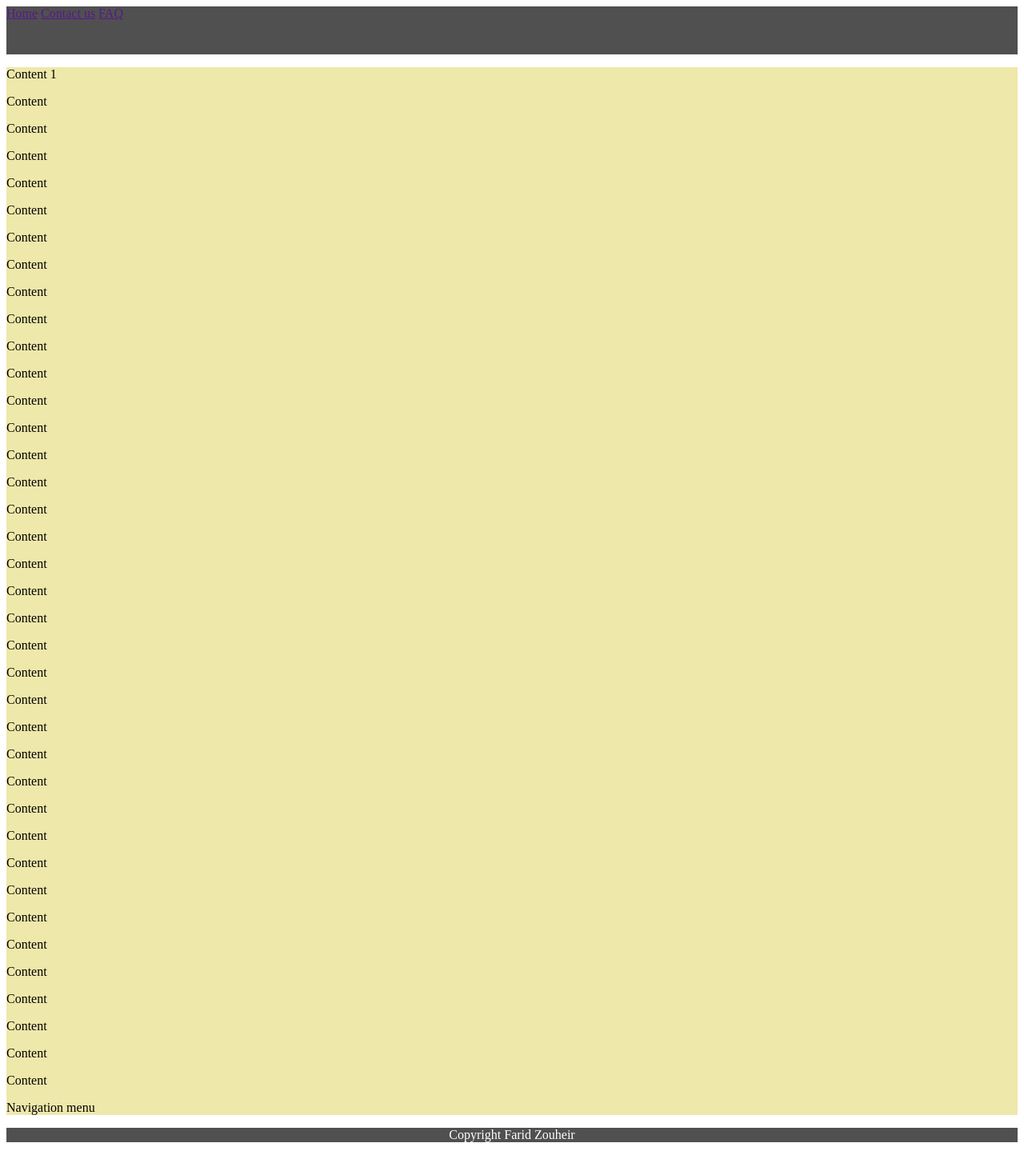
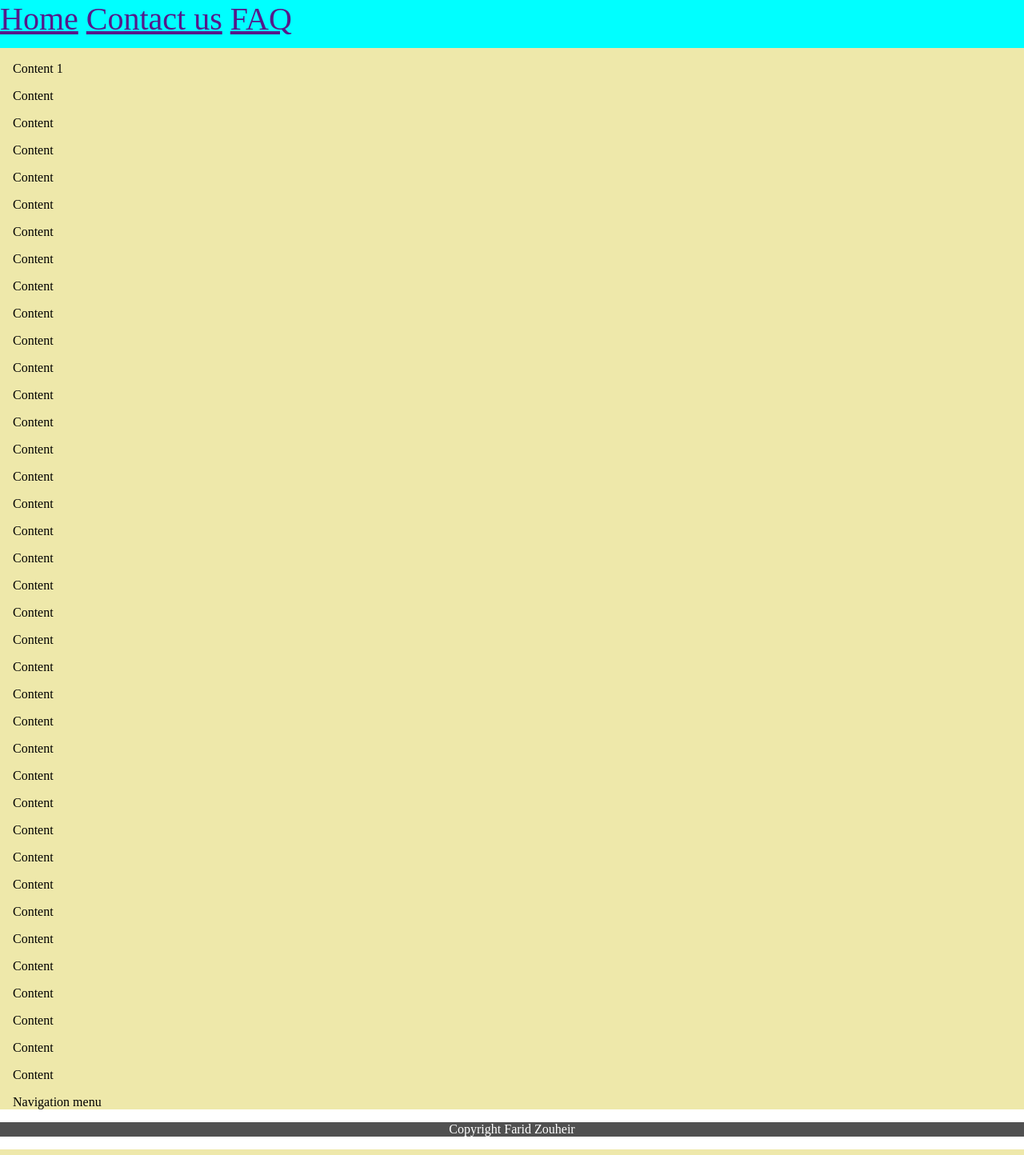
Before and after one commit to zhrfrd/MyWebsite, a PHP site: page / in a window 1280 px wide. Shown: the whole page at 80% size. Run offline with PHP 8.4, Linux system fonts and the light colour scheme.

Commit message:
Index and CSS
Updated

```diff
--- a/index.html
+++ b/index.html
@@ -9,17 +9,16 @@
     <link rel="stylesheet" href="stylesheets/pageStyle.css">
 </head>
 <body>
-    <header>
+    <header id="header">
         <nav class="navigation">
             <a href="">Home</a>
             <a href="">Contact us</a>
             <a href="">FAQ</a>
-
         </nav>
     </header>
-    <main class="main">
+    <main id="main">
         <article>
-            <section>
+            <section class="section">
                 <p>Content 1</p>
                 <p>Content</p>
                 <p>Content</p>
@@ -64,7 +63,7 @@
             </section>
         </article>
     </main>
-    <footer class="footer">
+    <footer id="footer">
         <p>Copyright Farid Zouheir</p>
     </footer>
 </body>
--- a/stylesheets/pageStyle.css
+++ b/stylesheets/pageStyle.css
@@ -1,16 +1,24 @@
+body
+{
+    margin: 0;
+}
+
+#header
+{
+    background-color: aqua;
+    height: 60px;
+    color: white;
+    margin: 0;
+    font-size: 40px;
+}
 
 .navigation
 {
-    top: 0px;
-    left: 0px;
-    width: 100%;
-    height: 60px;
-    background-color: #505050;
-    color: white;
-    margin: 0;
+    width: 90%;
+
 }
 
-.main
+#main
 {
     top: 60px;
     left: 0px;
@@ -18,7 +26,13 @@
     margin: 0;
 }
 
-.footer
+.section
+{
+    padding-left: 16px;
+    padding-top: 1px;
+}
+
+#footer
 {
     left: 0px;
     bottom: 0px;
```
